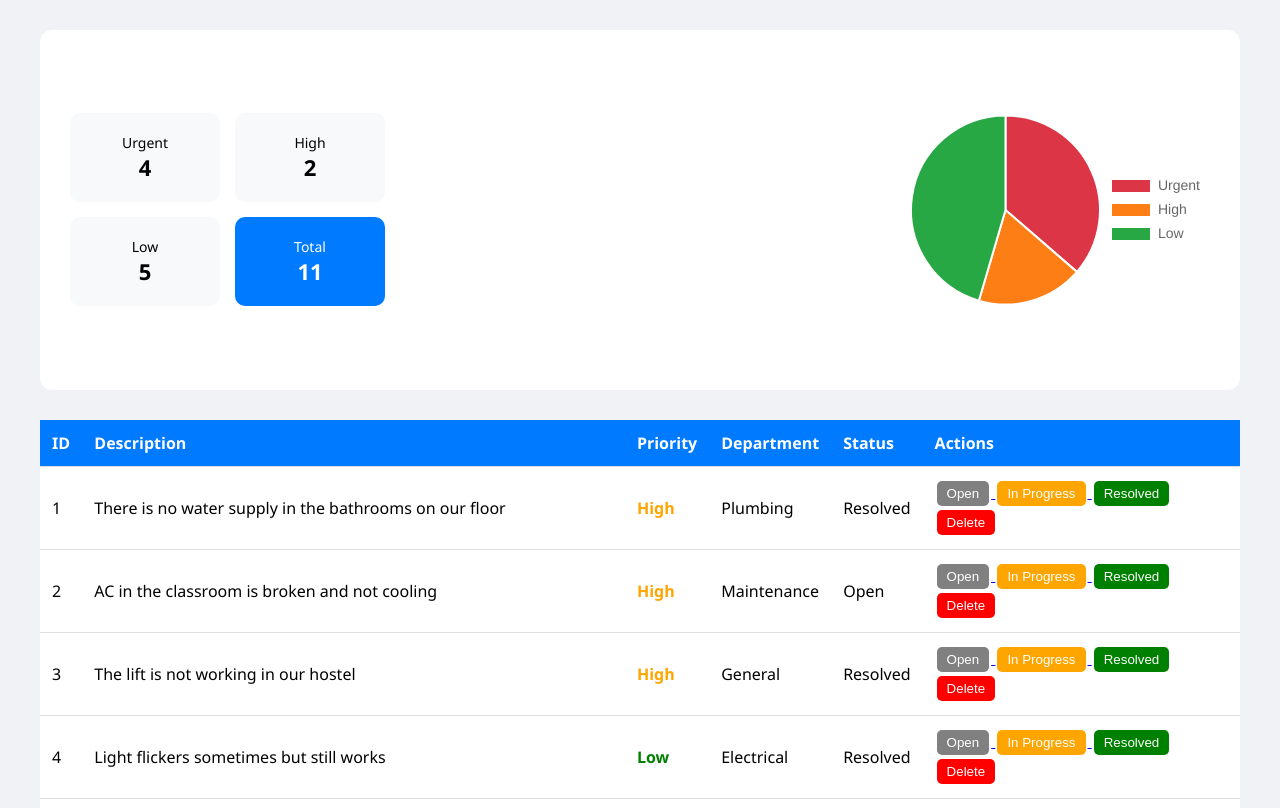
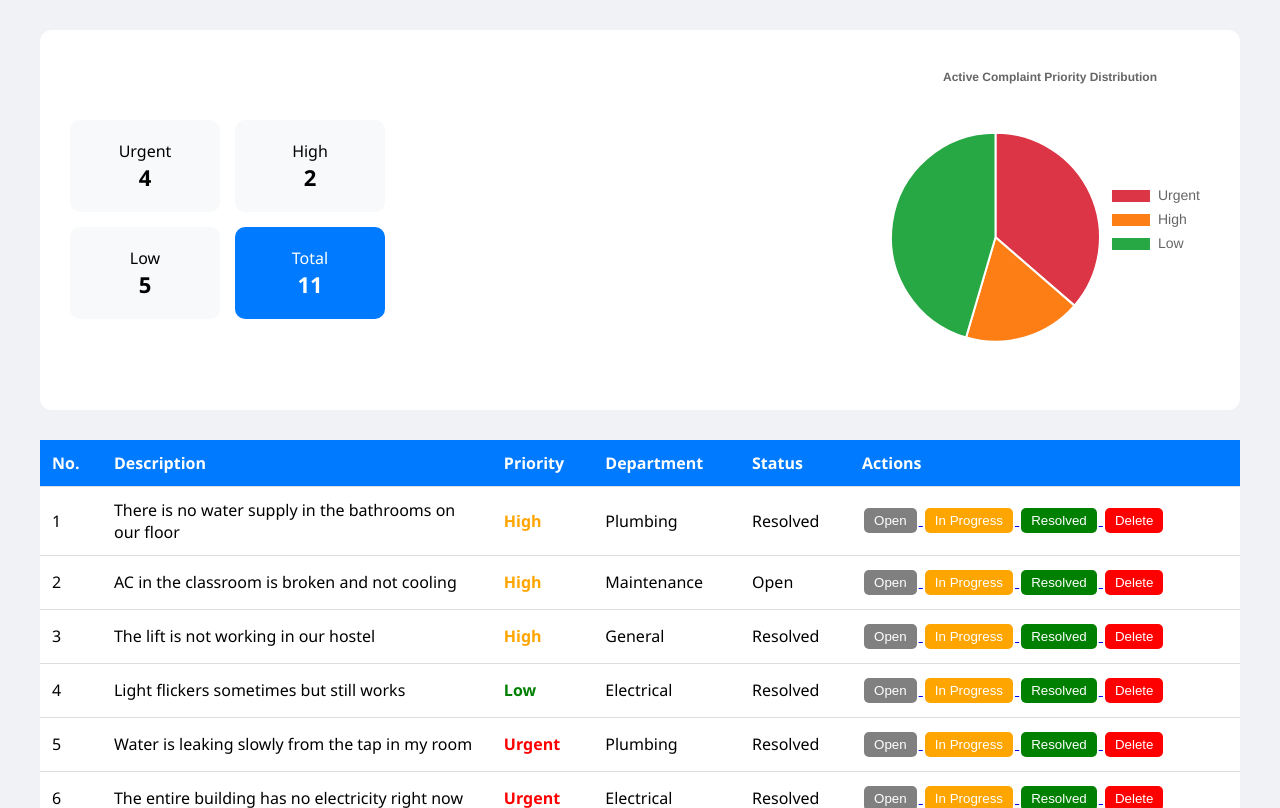
Before and after one commit to sur3sh-bot/complaints-escalation-system-with-auto-priority, a Flask app: page /admin in a window 1280 px wide. Shown: the part 126-934 px from the top of the page. Run offline with Flask 3, Linux system fonts and the light colour scheme; the visitor is signed in with stand-in values (Sample User, id 1); data comes from the database, SQL or seed files in the repository.

Commit message:
Refactor analytics section in admin dashboard and improve complaint table layout

```diff
--- a/templates/admin.html
+++ b/templates/admin.html
@@ -22,7 +22,7 @@
             border-radius: 5px;
         }
 
-        /* --- ANALYTICS SECTION --- */
+        /* --- ANALYTICS --- */
         .analytics {
             margin-top: 30px;
             background: white;
@@ -44,7 +44,6 @@
             padding: 20px;
             border-radius: 10px;
             text-align: center;
-            font-size: 14px;
         }
 
         .card b {
@@ -68,6 +67,8 @@
             padding: 12px;
             border-bottom: 1px solid #ddd;
             text-align: left;
+            max-width: 300px;
+            word-wrap: break-word;
         }
 
         th { background: #007bff; color: white; }
@@ -102,7 +103,7 @@
 <!-- ANALYTICS -->
 <div class="analytics">
 
-    <!-- LEFT: STATS -->
+    <!-- STATS -->
     <div class="stats-grid">
         <div class="card">
             Urgent<br><b>{{ stats.urgent_count or 0 }}</b>
@@ -121,8 +122,8 @@
         </div>
     </div>
 
-    <!-- RIGHT: PIE CHART -->
-    <div style="width: 300px;">
+    <!-- CHART -->
+    <div style="width: 320px;">
         <canvas id="priorityChart"></canvas>
     </div>
 
@@ -131,7 +132,7 @@
 <!-- TABLE -->
 <table>
     <tr>
-        <th>ID</th>
+        <th>No.</th>
         <th>Description</th>
         <th>Priority</th>
         <th>Department</th>
@@ -170,17 +171,23 @@
                 <button class="btn resolved">Resolved</button>
             </a>
 
-            <a href="/delete/{{ c.id }}">
+            <a href="/delete/{{ c.id }}" onclick="return confirm('Delete this complaint?')">
                 <button class="btn delete">Delete</button>
             </a>
         </td>
     </tr>
     {% endfor %}
+
+    {% if complaints|length == 0 %}
+    <tr>
+        <td colspan="6" style="text-align:center;">No complaints found</td>
+    </tr>
+    {% endif %}
 </table>
 
 <!-- CHART SCRIPT -->
 <script>
-const ctx = document.getElementById('priorityChart');
+const ctx = document.getElementById('priorityChart').getContext('2d');
 
 new Chart(ctx, {
     type: 'pie',
@@ -203,6 +210,10 @@ new Chart(ctx, {
     options: {
         responsive: true,
         plugins: {
+            title: {
+                display: true,
+                text: 'Active Complaint Priority Distribution'
+            },
             legend: {
                 position: 'right',
                 labels: {
```
